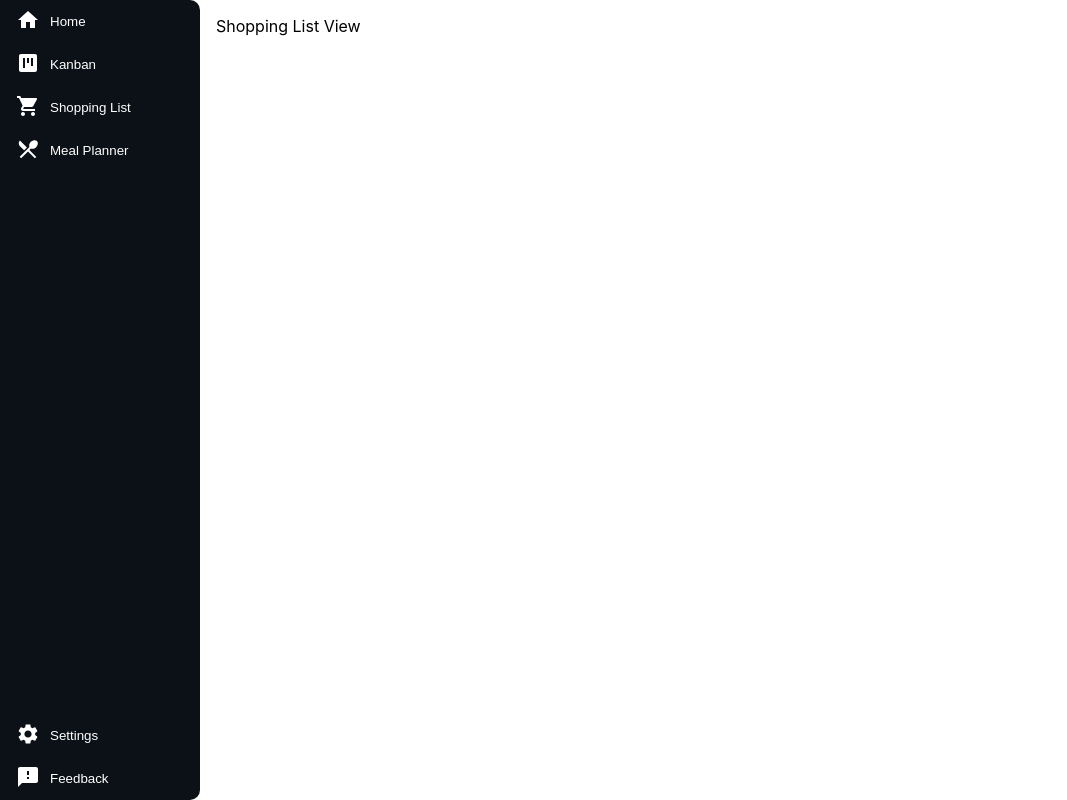
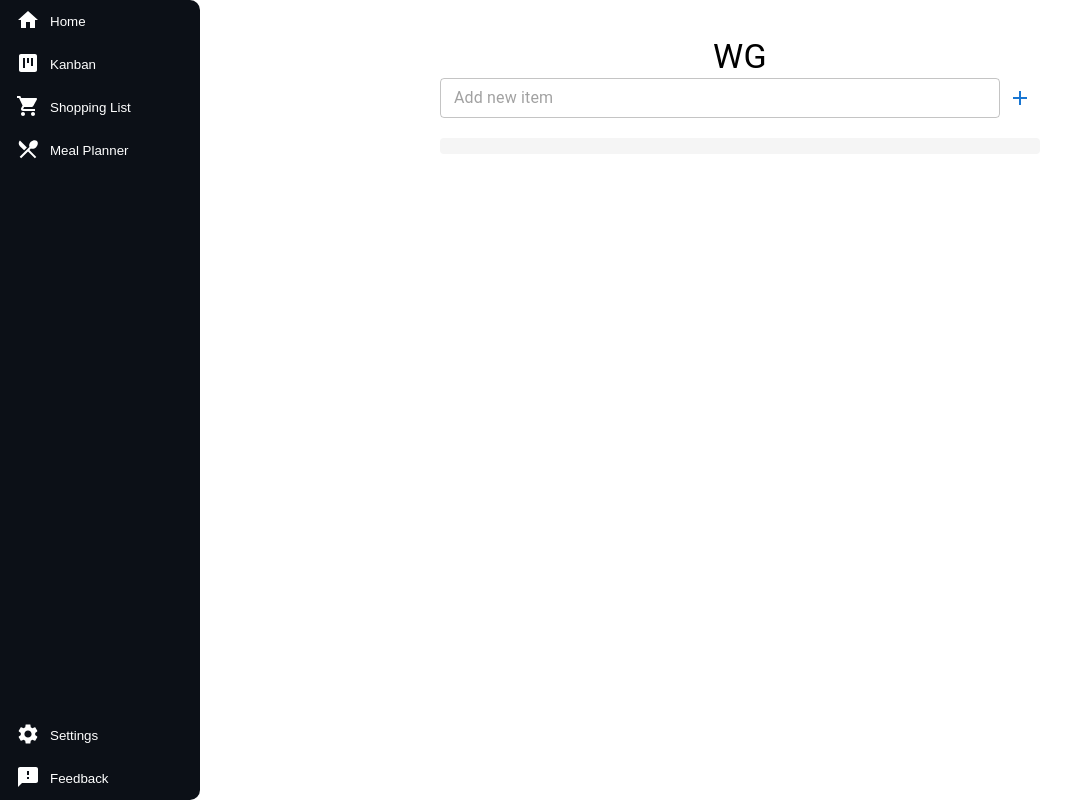
Before and after one commit to Team-KekX/Long-Game, a React (Create React App) app in the folder ui/: page / in a window 1280 px wide. Both pictures are taken after a click on the button "Shopping List". Shown: the whole page, without its empty margins (0-1067 px from the left). Built offline with nearby package versions, Linux system fonts and the light colour scheme.

Commit message:
Implemented basic shopping list

```diff
--- a/ui/src/components/Layout.tsx
+++ b/ui/src/components/Layout.tsx
@@ -2,6 +2,7 @@ import React, { useState } from 'react';
 import SideBar from './SideBar';
 import { KanbanBoard } from './Kanban/KanbanBoard';
 import './Layout.css';
+import ShoppingList from './Shopping/ShoppingList';
 
 const Layout: React.FC<{ children: React.ReactNode }> = ({ children }) => {
     const [currentView, setCurrentView] = useState<'home' | 'kanban' | 'shopping' | 'mealPlanner' | 'settings' | 'feedback'>('home');
@@ -13,7 +14,7 @@ const Layout: React.FC<{ children: React.ReactNode }> = ({ children }) => {
             case 'home':
                 return children;
             case 'shopping':
-                return <div>Shopping List View</div>;
+                return <ShoppingList />;
             case 'mealPlanner':
                 return <div>Meal Planner View</div>;
             case 'settings':
--- /dev/null
+++ b/ui/src/components/Shopping/ShoppingList.css
@@ -0,0 +1,20 @@
+.shopping-list {
+  max-width: 600px;
+  margin: 0 auto;
+  padding: 20px;
+}
+
+.shopping-list-title {
+  text-align: center;
+  margin-bottom: 20px;
+}
+
+.shopping-list-input {
+  display: flex;
+  margin-bottom: 20px;
+}
+
+.shopping-list-items {
+  background-color: #f5f5f5;
+  border-radius: 4px;
+}
--- /dev/null
+++ b/ui/src/components/Shopping/ShoppingList.tsx
@@ -0,0 +1,74 @@
+import React, { useState } from 'react';
+import { TextField, IconButton, List, ListItem, ListItemIcon, ListItemText, Checkbox, Typography, ListItemButton } from '@mui/material';
+import AddIcon from '@mui/icons-material/Add';
+import ShoppingCartIcon from '@mui/icons-material/ShoppingCart';
+import './ShoppingList.css';
+
+interface ShoppingItem {
+  id: string;
+  text: string;
+  completed: boolean;
+}
+
+const ShoppingList: React.FC = () => {
+  const [items, setItems] = useState<ShoppingItem[]>([]);
+  const [newItemText, setNewItemText] = useState('');
+
+  const addItem = () => {
+    if (newItemText.trim()) {
+      setItems([...items, { id: Date.now().toString(), text: newItemText.trim(), completed: false }]);
+      setNewItemText('');
+    }
+  };
+
+  const toggleItem = (id: string) => {
+    setItems(items.map(item =>
+      item.id === id ? { ...item, completed: !item.completed } : item
+    ));
+  };
+
+  return (
+    <div className="shopping-list">
+      <Typography variant="h4" className="shopping-list-title">WG</Typography>
+      <div className="shopping-list-input">
+        <TextField
+          value={newItemText}
+          onChange={(e) => setNewItemText(e.target.value)}
+          placeholder="Add new item"
+          variant="outlined"
+          size="small"
+          fullWidth
+        />
+        <IconButton onClick={addItem} color="primary">
+          <AddIcon />
+        </IconButton>
+      </div>
+      <List className="shopping-list-items">
+        {items.map((item) => (
+          <ListItem
+            key={item.id}
+            dense
+            disablePadding
+            component="div"
+            onClick={() => toggleItem(item.id)}
+          >
+            <ListItemButton>
+              <ListItemIcon>
+                <Checkbox
+                  edge="start"
+                  checked={item.completed}
+                  tabIndex={-1}
+                  disableRipple
+                />
+              </ListItemIcon>
+              <ListItemText primary={item.text} />
+              <ShoppingCartIcon />
+            </ListItemButton>
+          </ListItem>
+        ))}
+      </List>
+    </div>
+  );
+};
+
+export default ShoppingList;
```
